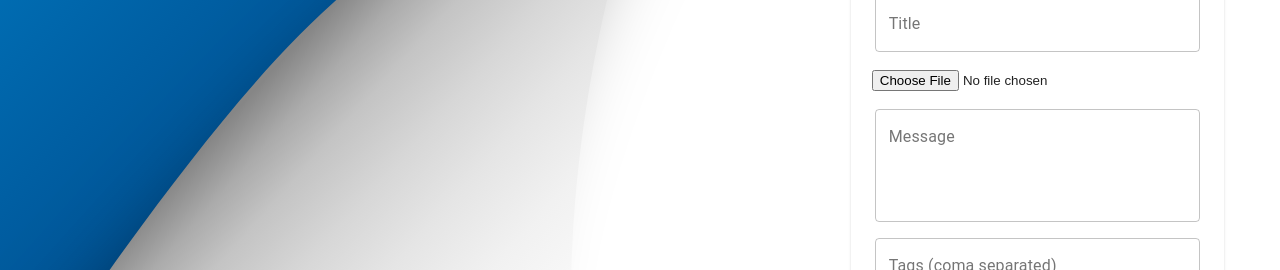
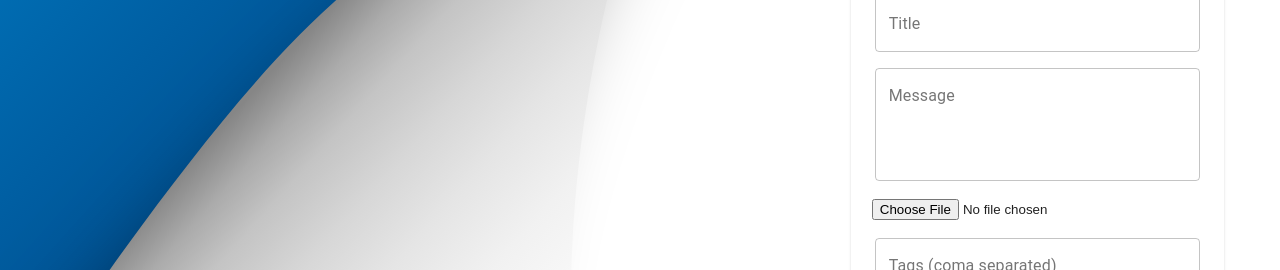
Before and after one commit to lakshmanmulchandani/my-memories-client, a React (Create React App) app: page / in a window 1280 px wide. Shown: the part 264-534 px from the top of the page. Built offline with nearby package versions, Linux system fonts and the light colour scheme; no server answers.

Commit message:
form correction

```diff
--- a/src/Components/Form/Forms.jsx
+++ b/src/Components/Form/Forms.jsx
@@ -73,15 +73,7 @@ const Form = ({currentId, setCurrentId}) => {
           value={postData.title}
           onChange={(e) => setPostData({...postData, title: e.target.value})}
         />
-        <div className={classes.fileInput}>
-          <FileBase
-            type='file'
-            multiple={false}
-            onDone={({base64}) =>
-              setPostData({...postData, selectedFile: base64})
-            }
-          />
-        </div>
+
         <TextField
           name='message'
           variant='outlined'
@@ -92,6 +84,15 @@ const Form = ({currentId, setCurrentId}) => {
           value={postData.message}
           onChange={(e) => setPostData({...postData, message: e.target.value})}
         />
+        <div className={classes.fileInput}>
+          <FileBase
+            type='file'
+            multiple={false}
+            onDone={({base64}) =>
+              setPostData({...postData, selectedFile: base64})
+            }
+          />
+        </div>
         <TextField
           name='tags'
           variant='outlined'
```
